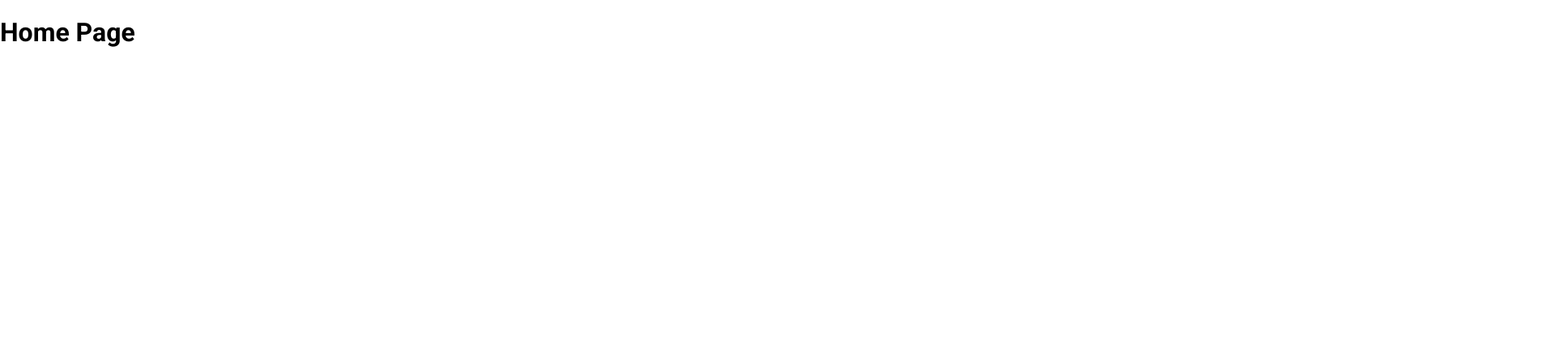
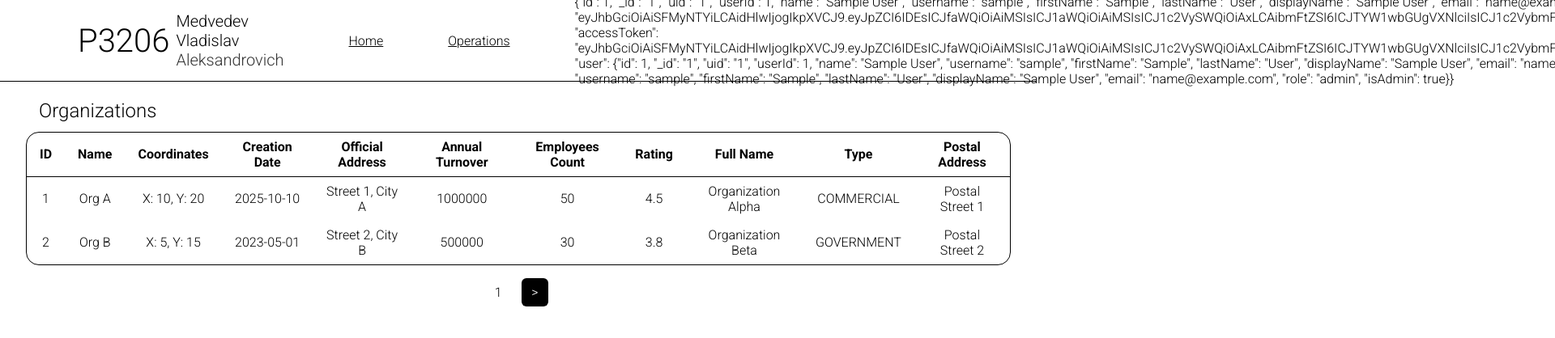
Before and after one commit to medvedev888/Information_systems_1, a Vue app in the folder frontend/: page / in a window 1280 px wide. Shown: the top 418 px of the page at 81% size, 1920 px wide, since content can reach past the window. Built offline with nearby package versions, Linux system fonts and the light colour scheme; sample sign-in values are in the browser's storage.

Commit message:
feat: implement initial Home.vue page with components (Header, Table, Pagination)

```diff
--- a/frontend/src/pages/Home.vue
+++ b/frontend/src/pages/Home.vue
@@ -1,11 +1,95 @@
 <script setup>
+import Table from "@/components/table.vue";
+import Header from "@/components/header.vue";
 
+import {reactive, ref} from "vue";
+import Pagination from "@/components/pagination.vue";
+
+const page = ref(1);
+
+// Определяем колонки
+const columns = [
+  { key: "id", label: "ID" },
+  { key: "name", label: "Name" },
+  { key: "coordinates", label: "Coordinates" },
+  { key: "creationDate", label: "Creation Date" },
+  { key: "officialAddress", label: "Official Address" },
+  { key: "annualTurnover", label: "Annual Turnover" },
+  { key: "employeesCount", label: "Employees Count" },
+  { key: "rating", label: "Rating" },
+  { key: "fullName", label: "Full Name" },
+  { key: "type", label: "Type" },
+  { key: "postalAddress", label: "Postal Address" }
+];
+
+// Данные для таблицы (стринги вместо объектов)
+const rows = reactive([
+  {
+    id: 1,
+    name: "Org A",
+    coordinates: "X: 10, Y: 20",
+    creationDate: "2025-10-10",
+    officialAddress: "Street 1, City A",
+    annualTurnover: "1000000",
+    employeesCount: 50,
+    rating: 4.5,
+    fullName: "Organization Alpha",
+    type: "COMMERCIAL",
+    postalAddress: "Postal Street 1"
+  },
+  {
+    id: 2,
+    name: "Org B",
+    coordinates: "X: 5, Y: 15",
+    creationDate: "2023-05-01",
+    officialAddress: "Street 2, City B",
+    annualTurnover: "500000",
+    employeesCount: 30,
+    rating: 3.8,
+    fullName: "Organization Beta",
+    type: "GOVERNMENT",
+    postalAddress: "Postal Street 2"
+  }
+]);
+
+
+function handleRowClick(row) {
+  alert(`Clicked on: ${row.login}`);
+}
 </script>
 
+
 <template>
-  <h1>Home Page</h1>
+  <Header/>
+  <div class="container">
+    <div class="table-container">
+      <h2>Organizations</h2>
+      <Table :columns="columns" :rows="rows" @rowClick="handleRowClick"/>
+    </div>
+      <Pagination
+        v-model:pageNumber="page"
+        :totalPages="3"
+      />
+  </div>
 </template>
 
+
 <style scoped>
+h2 {
+  font-weight: lighter;
+  margin-bottom: 0.7rem;
+  margin-top: 1.4rem;
+  margin-left: 1rem;
+}
 
+.table-container {
+  padding: 0 2rem;
+}
+
+.container {
+  display: flex;
+  flex-direction: column;
+  justify-content: center;
+  gap: 1rem;
+}
 </style>
```
